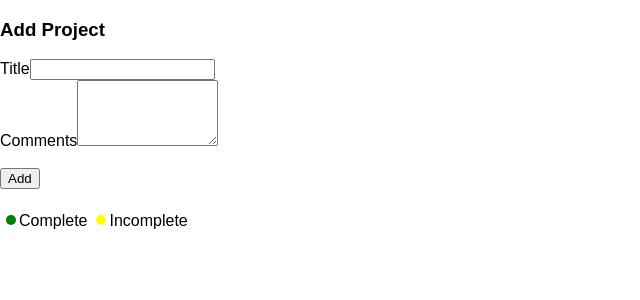
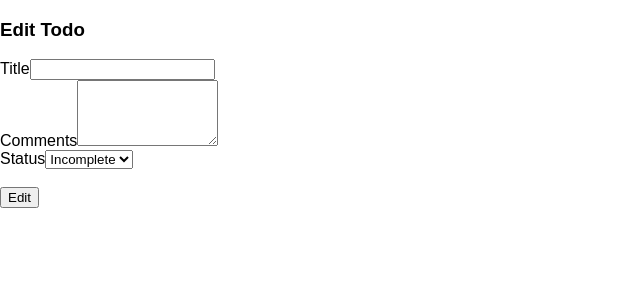
Before and after one commit to aloknath1/react-app-todo, a React (Create React App) app: page /edit/1 in a window 1280 px wide. Shown: the top 300 px of the page, without its empty margins (0-640 px from the left). Built offline with nearby package versions, Linux system fonts and the light colour scheme.

Commit message:
adding the edit functionality

```diff
--- a/package.json
+++ b/package.json
@@ -7,7 +7,9 @@
     "prop-types": "^15.8.1",
     "react": "^18.0.0",
     "react-dom": "^18.0.0",
-    "react-scripts": "1.0.10",
+    "react-router": "^6.3.0",
+    "react-router-dom": "^5.2.0",
+    "react-scripts": "^1.0.10",
     "uuid": "^3.1.0"
   },
   "scripts": {
--- a/src/App.js
+++ b/src/App.js
@@ -1,34 +1,23 @@
-import React, { useState, useEffect } from 'react';
+import React from 'react';
+import Home from './Components/Home';
 import AddProject from './Components/AddProject';
-import Todos from './Components/Todos';
+import EditProject from './Components/EditProject';
+
 import './App.css';
+import { BrowserRouter, Route, Switch  } from 'react-router-dom';
 
 function App() {
-  let [projects, setProjects] = useState([]);
-
-  useEffect(() => {
-    if(window.localStorage.getItem('todos')){
-      let todos = JSON.parse(window.localStorage.getItem('todos'));
-      setProjects(todos);
-    }
-  },[projects]);
-
-  const handleAddProject = (project) => {
-    console.log("add project");
-    setProjects([...projects, projects]);
-    console.log(projects);
-  }
-    return (
-      <div className="App">
-        <AddProject addProject={handleAddProject.bind(this)} />
-        <div className='legend'>
-        <p><span id="circle" className='complete'>&nbsp;</span>Complete</p>
-        <p><span id="circle" className='incomplete'></span>Incomplete</p>
-        </div>
-        <Todos todos={projects} />
-      </div>
+  return (
+    <div className="App">
+      <BrowserRouter>
+          <Switch>
+            <Route exact path="/"><Home /></Route>
+            <Route exact path="/add"><AddProject /></Route>
+            <Route exact path="/edit/:todoId" render={(props) => <EditProject {...props} />}></Route>
+          </Switch>
+        </BrowserRouter>
+    </div>
     );
-
 }
 
 export default App;
--- a/src/Components/AddProject.js
+++ b/src/Components/AddProject.js
@@ -1,8 +1,12 @@
 import React, { useState, useRef } from 'react';
 import uuid from 'uuid';
+import { Link  } from 'react-router-dom';
 import PropTypes from 'prop-types';
+import { useHistory } from "react-router-dom";
 
 function AddProject(props) {
+  let history = useHistory();
+
   const initialState = { 'id': uuid.v4(),
   'title': '',
   'createdAt': Date(),
@@ -36,11 +40,13 @@ function AddProject(props) {
       todos.push(formData);
       console.log(formData);
       window.localStorage.setItem('todos', JSON.stringify(todos));
-      window.location.reload();
+      history.push('/');
+
     }
     return (
       <div>
-        <h3>Add Project</h3>
+        <Link to={{ pathname: '/' }}>Back</Link>
+        <h3>Add Todo</h3>
         <form method="post" onSubmit={handleAddProject}>
           <div>
               <label>Title</label>
--- /dev/null
+++ b/src/Components/EditProject.js
@@ -0,0 +1,91 @@
+import React, { useState, useEffect, useRef } from 'react';
+import uuid from 'uuid';
+import PropTypes from 'prop-types';
+import { useHistory, useParams } from "react-router-dom";
+
+function EditProject(props) {
+  const history = useHistory();
+  const { todoId } = useParams();
+  const initialState = { 'id': uuid.v4(),
+  'title': '',
+  'createdAt': Date(),
+  'status': 'incomplete',
+  'comments': '',
+  }
+
+  let [formData, setFormData] = useState(initialState);
+
+  useEffect(() => {
+     getData();
+  },[]);
+
+  const getData = () => {
+    if(window.localStorage.getItem('todos')){
+      let todos = JSON.parse(window.localStorage.getItem('todos'));
+      let index = todos.findIndex(x => x.id == todoId);
+      setFormData(todos[index]);
+    }
+  };
+
+  const onChange = (e) => {
+    setFormData({
+      ...formData,
+      [e.target.name] : e.target.value
+    });
+  }
+
+  const handleEditProject = e =>  {
+      e.preventDefault();
+      let todos = [];
+      if(formData.title.value === '')
+      {
+        alert('Title is required');
+      }
+
+      //edit to localstorage
+      if(window.localStorage.getItem('todos')){
+        todos = JSON.parse(window.localStorage.getItem('todos'));
+        let index = todos.findIndex(x => x.id == todoId);
+        todos[index] = formData;
+      }
+
+      window.localStorage.setItem('todos', JSON.stringify(todos));
+      history.push('/');
+    }
+
+    let {title, comments, status} = formData;
+
+    return (
+      <div>
+        <h3>Edit Todo</h3>
+        <form method="post" onSubmit={handleEditProject}>
+          <input type="hidden" name="_id" value={todoId} />
+          <div>
+              <label>Title</label>
+              <input type="text" onChange={onChange} value={title} name="title" required />
+          </div>
+          <div>
+              <label>Comments</label>
+              <textarea name="comments" onChange={onChange} rows="4" cols="15" value={comments}>
+                {comments}
+              </textarea>
+          </div>
+          <div>
+              <label>Status</label>
+              <select name="status" onChange={onChange}>
+                <option value="complete" selected = {status == 'complete' ? 'selected' : ''}>Complete</option>
+                <option value="incomplete" selected = {status == 'incomplete' ? 'selected' : ''}>Incomplete</option>
+              </select>
+          </div>
+          <br/>
+          <input type="submit" name="submit" value="Edit" />
+        </form>
+      </div>
+    );
+}
+
+EditProject.protoTypes = {
+  editProject : PropTypes.func
+}
+
+export default EditProject;
--- /dev/null
+++ b/src/Components/Home.js
@@ -0,0 +1,30 @@
+import React, { useState, useEffect, Fragment } from 'react';
+import { Link  } from 'react-router-dom';
+import Todos from './Todos';
+
+function Home() {
+    let [projects, setProjects] = useState([]);
+
+    useEffect(() => {
+      if(window.localStorage.getItem('todos')){
+        let todos = JSON.parse(window.localStorage.getItem('todos'));
+        setProjects(todos);
+      }
+    },[projects]);
+
+    const handleAddProject = (project) => {
+      setProjects([...projects, projects]);
+    }
+    return (
+          <Fragment>
+            <Link to={{ pathname: '/add' }}>Add New Todo</Link>
+            <div className='legend'>
+                <p><span id="circle" className='complete'>&nbsp;</span>Complete</p>
+                <p><span id="circle" className='incomplete'></span>Incomplete</p>
+            </div>
+            <Todos todos={projects} />
+          </Fragment>
+      );
+}
+
+export default Home;
--- a/src/Components/TodoItem.js
+++ b/src/Components/TodoItem.js
@@ -1,8 +1,9 @@
 import React from 'react';
+import { Link  } from 'react-router-dom';
 import PropTypes from 'prop-types';
 
 function TodoItem(props) {
-
+  const edit_url = '/edit/'+props.todo.id;
   const deleteProject = (id) => {
     //delete functionality
     if(window.localStorage.getItem('todos')){
@@ -20,13 +21,12 @@ function TodoItem(props) {
     var time = date.toLocaleTimeString();
     return n + ',' + time;
   }
-
   return (
     <div className="box ProjectItem">
         <p><strong>{props.todo.title}</strong><span id="circle" className={`${props.todo.status === 'incomplete' ? "incomplete" : "complete"}`}></span></p>
         <p className="created">{formatDateTime(props.todo.createdAt)}</p>
         <p className="category">{props.todo.comments}</p>
-        <p style={{textAlign:'center'}}><button onClick={deleteProject.bind(this,props.todo.id)}>Edit</button> &nbsp; <button onClick={deleteProject.bind(this,props.todo.id)}>Delete</button></p>
+        <p style={{textAlign:'center'}}><Link to={{ pathname: edit_url }}>Edit</Link> &nbsp; <button onClick={deleteProject.bind(this,props.todo.id)}>Delete</button></p>
     </div>
   );
 }
```
Also changed, not shown: 1 other file (tests, documents, lock files or other folders).
